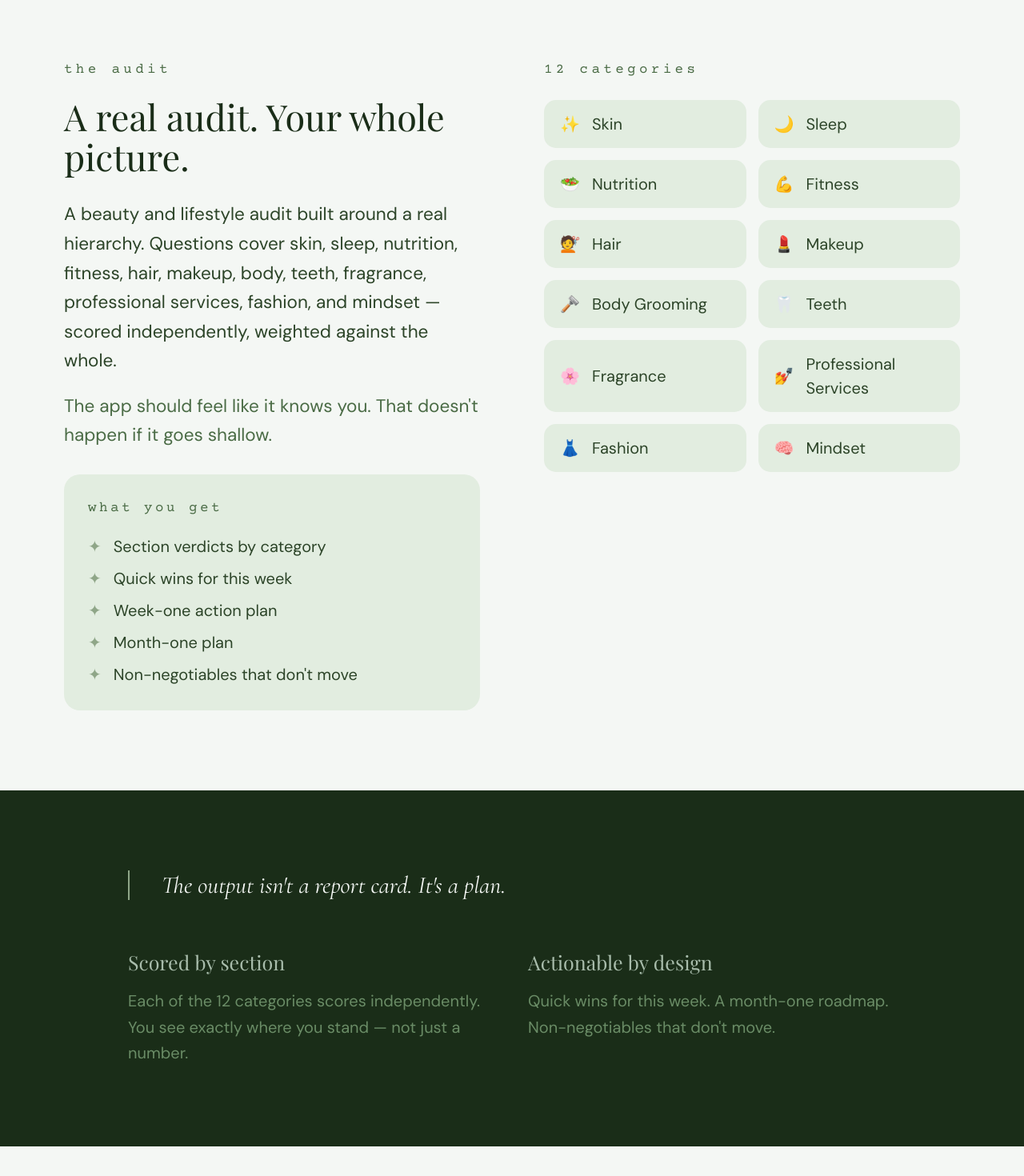
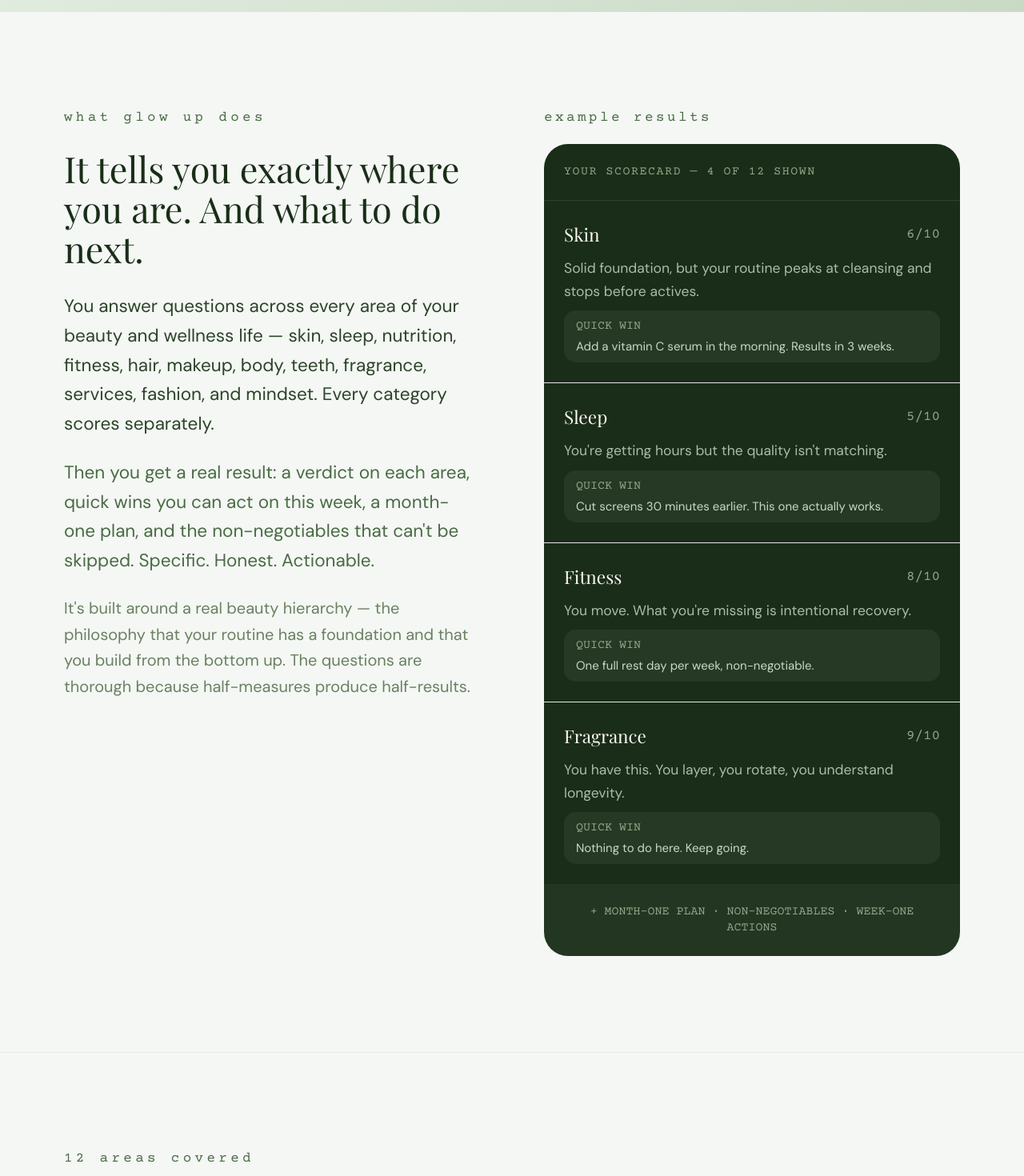
Before and after one commit to thevillanelle/ritualware, a React (Vite) app: page /glowup in a window 1280 px wide. Shown: the part 800-2270 px from the top of the page at 80% size. Built offline with nearby package versions, Linux system fonts and the light colour scheme; a web font is replaced by a local one.

Commit message:
feat: Ritualwear example Oracle output, GlowUp example scorecard + consumer language, Ritualwhere substantially built out with example results

```diff
--- a/src/pages/GlowUp.jsx
+++ b/src/pages/GlowUp.jsx
@@ -9,15 +9,21 @@ const categories = [
   { name: 'Fashion', icon: '👗' }, { name: 'Mindset', icon: '🧠' },
 ]
 
+const exampleResult = [
+  { cat: 'Skin', score: '6/10', verdict: 'Solid foundation, but your routine peaks at cleansing and stops before actives.', quickWin: 'Add a vitamin C serum in the morning. Results in 3 weeks.' },
+  { cat: 'Sleep', score: '5/10', verdict: 'You\'re getting hours but the quality isn\'t matching.', quickWin: 'Cut screens 30 minutes earlier. This one actually works.' },
+  { cat: 'Fitness', score: '8/10', verdict: 'You move. What you\'re missing is intentional recovery.', quickWin: 'One full rest day per week, non-negotiable.' },
+  { cat: 'Fragrance', score: '9/10', verdict: 'You have this. You layer, you rotate, you understand longevity.', quickWin: 'Nothing to do here. Keep going.' },
+]
+
 export default function GlowUp() {
   return (
     <main style={{ background: '#F4F7F4', minHeight: '100vh' }}>
 
-      <section className="relative flex items-center overflow-hidden pt-24 pb-16 md:pt-32 md:pb-24"
+      <section className="relative flex items-center overflow-hidden pt-24 pb-20 md:pt-36 md:pb-28"
         style={{ background: 'linear-gradient(160deg, #F4F7F4 0%, #E2EDE0 60%, #C8D9C4 100%)' }}>
         <div className="absolute top-0 right-0 w-[400px] h-[400px] rounded-full opacity-25 blur-3xl pointer-events-none"
           style={{ background: 'radial-gradient(circle, #8FA688, #A8BCAB)' }} />
-
         <div className="relative z-10 px-6 md:px-16 max-w-5xl mx-auto w-full">
           <motion.p initial={{ opacity: 0 }} animate={{ opacity: 1 }}
             className="font-mono text-sm tracking-[0.3em] mb-5" style={{ color: '#4A6B45' }}>glow up</motion.p>
@@ -27,7 +33,7 @@ export default function GlowUp() {
           </motion.h1>
           <motion.p initial={{ opacity: 0 }} animate={{ opacity: 1 }} transition={{ delay: 0.5 }}
             className="font-serif italic text-2xl max-w-lg mb-8" style={{ color: '#3A5538' }}>
-            A professional-grade beauty and lifestyle audit — not a vibe check.
+            A complete picture of where you are — and exactly what to do about it.
           </motion.p>
           <motion.a href="https://glowup.vercel.app" target="_blank" rel="noopener noreferrer"
             initial={{ opacity: 0 }} animate={{ opacity: 1 }} transition={{ delay: 0.7 }}
@@ -38,56 +44,81 @@ export default function GlowUp() {
         </div>
       </section>
 
-      <section className="py-20 px-6 md:px-16 max-w-5xl mx-auto">
+      {/* What it is */}
+      <section className="py-24 px-6 md:px-16 max-w-5xl mx-auto">
         <div className="grid md:grid-cols-2 gap-16 items-start">
           <div>
-            <p className="font-mono text-sm tracking-[0.25em] mb-4" style={{ color: '#4A6B45' }}>the audit</p>
-            <h2 className="font-display text-4xl mb-6" style={{ color: '#1A2D18' }}>A real audit. Your whole picture.</h2>
-            <p className="font-sans text-lg leading-relaxed mb-4" style={{ color: '#2C4428' }}>
-              A beauty and lifestyle audit built around a real hierarchy. Questions cover skin, sleep, nutrition, fitness, hair, makeup, body, teeth, fragrance, professional services, fashion, and mindset — scored independently, weighted against the whole.
+            <p className="font-mono text-sm tracking-[0.25em] mb-5" style={{ color: '#4A6B45' }}>what glow up does</p>
+            <h2 className="font-display text-4xl mb-6" style={{ color: '#1A2D18' }}>It tells you exactly where you are. And what to do next.</h2>
+            <p className="font-sans text-lg leading-relaxed mb-5" style={{ color: '#2C4428' }}>
+              You answer questions across every area of your beauty and wellness life — skin, sleep, nutrition, fitness, hair, makeup, body, teeth, fragrance, services, fashion, and mindset. Every category scores separately.
             </p>
-            <p className="font-sans text-lg leading-relaxed" style={{ color: '#4A6B45' }}>
-              The app should feel like it knows you. That doesn't happen if it goes shallow.
+            <p className="font-sans text-lg leading-relaxed mb-5" style={{ color: '#4A6B45' }}>
+              Then you get a real result: a verdict on each area, quick wins you can act on this week, a month-one plan, and the non-negotiables that can't be skipped. Specific. Honest. Actionable.
             </p>
-            <div className="rounded-2xl p-6 mt-6" style={{ background: '#E2EDE0' }}>
-              <p className="font-mono text-sm tracking-[0.2em] mb-4" style={{ color: '#4A6B45' }}>what you get</p>
-              <ul className="space-y-2">
-                {['Section verdicts by category', 'Quick wins for this week', 'Week-one action plan', 'Month-one plan', 'Non-negotiables that don\'t move'].map(item => (
-                  <li key={item} className="flex gap-3 font-sans text-base" style={{ color: '#2C4428' }}>
-                    <span style={{ color: '#8FA688' }}>✦</span> {item}
-                  </li>
+            <p className="font-sans text-base leading-relaxed" style={{ color: '#6A8060' }}>
+              It's built around a real beauty hierarchy — the philosophy that your routine has a foundation and that you build from the bottom up. The questions are thorough because half-measures produce half-results.
+            </p>
+          </div>
+
+          {/* Example scorecard */}
+          <div>
+            <p className="font-mono text-sm tracking-[0.2em] mb-4" style={{ color: '#4A6B45' }}>example results</p>
+            <div className="rounded-3xl overflow-hidden" style={{ background: '#1A2D18' }}>
+              <div className="p-5 border-b" style={{ borderColor: 'rgba(143,166,136,0.2)' }}>
+                <p className="font-mono text-xs text-sage tracking-widest">YOUR SCORECARD — 4 OF 12 SHOWN</p>
+              </div>
+              <div className="divide-y" style={{ borderColor: 'rgba(143,166,136,0.1)' }}>
+                {exampleResult.map((r, i) => (
+                  <div key={i} className="p-5">
+                    <div className="flex justify-between items-center mb-2">
+                      <p className="font-display text-lg" style={{ color: '#FAF7F2' }}>{r.cat}</p>
+                      <span className="font-mono text-sm" style={{ color: '#8FA688' }}>{r.score}</span>
+                    </div>
+                    <p className="font-sans text-sm leading-relaxed mb-2" style={{ color: '#A8BCAB' }}>{r.verdict}</p>
+                    <div className="rounded-xl px-3 py-2" style={{ background: 'rgba(143,166,136,0.1)' }}>
+                      <p className="font-mono text-xs mb-1" style={{ color: '#8FA688' }}>QUICK WIN</p>
+                      <p className="font-sans text-xs" style={{ color: '#C8D9C4' }}>{r.quickWin}</p>
+                    </div>
+                  </div>
                 ))}
-              </ul>
-            </div>
-          </div>
-          <div>
-            <p className="font-mono text-sm tracking-[0.25em] mb-5" style={{ color: '#4A6B45' }}>12 categories</p>
-            <div className="grid grid-cols-2 gap-3">
-              {categories.map(cat => (
-                <div key={cat.name} className="rounded-xl px-4 py-3 flex items-center gap-3"
-                  style={{ background: '#E2EDE0' }}>
-                  <span>{cat.icon}</span>
-                  <span className="font-sans text-base" style={{ color: '#2C4428' }}>{cat.name}</span>
-                </div>
-              ))}
+              </div>
+              <div className="p-5" style={{ background: 'rgba(143,166,136,0.08)' }}>
+                <p className="font-mono text-xs text-center" style={{ color: '#8FA688' }}>+ MONTH-ONE PLAN · NON-NEGOTIABLES · WEEK-ONE ACTIONS</p>
+              </div>
             </div>
           </div>
         </div>
       </section>
 
-      <section className="py-20 px-6" style={{ background: '#1A2D18' }}>
+      {/* 12 categories */}
+      <section className="py-24 px-6 md:px-16 max-w-5xl mx-auto border-t border-sage/20">
+        <p className="font-mono text-sm tracking-[0.25em] mb-10" style={{ color: '#4A6B45' }}>12 areas covered</p>
+        <div className="grid grid-cols-3 md:grid-cols-4 lg:grid-cols-6 gap-4">
+          {categories.map(cat => (
+            <div key={cat.name} className="rounded-2xl p-5 flex flex-col items-center text-center gap-2"
+              style={{ background: '#E2EDE0' }}>
+              <span className="text-2xl">{cat.icon}</span>
+              <span className="font-sans text-sm" style={{ color: '#2C4428' }}>{cat.name}</span>
+            </div>
+          ))}
+        </div>
+      </section>
+
+      {/* Philosophy */}
+      <section className="py-24 px-6" style={{ background: '#1A2D18' }}>
         <div className="max-w-3xl mx-auto">
-          <p className="font-serif italic text-2xl leading-tight pl-8 border-l-2 mb-12" style={{ color: '#F4F7F4', borderColor: '#8FA688' }}>
-            The output isn't a report card. It's a plan.
+          <p className="font-serif italic text-2xl leading-tight pl-8 border-l-2" style={{ color: '#F4F7F4', borderColor: '#8FA688' }}>
+            The result isn't a number. It's a plan. Something you can actually use tomorrow morning.
           </p>
-          <div className="grid md:grid-cols-2 gap-8">
+          <div className="grid md:grid-cols-2 gap-8 mt-12">
             <div>
-              <h3 className="font-display text-xl mb-3" style={{ color: '#A8BCAB' }}>Scored by section</h3>
-              <p className="font-sans text-base leading-relaxed" style={{ color: '#6A8C66' }}>Each of the 12 categories scores independently. You see exactly where you stand — not just a number.</p>
+              <h3 className="font-display text-xl mb-3" style={{ color: '#A8BCAB' }}>Scored by area</h3>
+              <p className="font-sans text-base leading-relaxed" style={{ color: '#6A8C66' }}>Each of the 12 areas scores independently. You see exactly where you stand — so you know what's working and what needs attention.</p>
             </div>
             <div>
-              <h3 className="font-display text-xl mb-3" style={{ color: '#A8BCAB' }}>Actionable by design</h3>
-              <p className="font-sans text-base leading-relaxed" style={{ color: '#6A8C66' }}>Quick wins for this week. A month-one roadmap. Non-negotiables that don't move.</p>
+              <h3 className="font-display text-xl mb-3" style={{ color: '#A8BCAB' }}>Honest and specific</h3>
+              <p className="font-sans text-base leading-relaxed" style={{ color: '#6A8C66' }}>Not "drink more water." The recommendations are specific enough to act on. Quick wins for this week. Non-negotiables that don't move.</p>
             </div>
           </div>
         </div>
@@ -95,7 +126,7 @@ export default function GlowUp() {
 
       <section className="py-20 px-6 text-center" style={{ background: '#F4F7F4' }}>
         <p className="font-serif italic text-2xl mb-8" style={{ color: '#3A5538' }}>
-          One honest assessment.
+          One honest look at where you are.
         </p>
         <a href="https://glowup.vercel.app" target="_blank" rel="noopener noreferrer"
           className="inline-block font-mono text-base px-10 py-4 rounded-full transition-all hover:opacity-90"
@@ -103,7 +134,6 @@ export default function GlowUp() {
           Open Glow Up →
         </a>
       </section>
-
     </main>
   )
 }
--- a/src/pages/Ritualwear.jsx
+++ b/src/pages/Ritualwear.jsx
@@ -1,14 +1,24 @@
 import { motion } from 'framer-motion'
+
+const exampleLook = [
+  { label: 'Silhouette', val: 'A-line, midi length — structured at the shoulder, fluid below' },
+  { label: 'Outfit', val: 'Silk slip dress in deep burgundy, worn under an ivory structured blazer' },
+  { label: 'Shoes', val: 'Square-toe mule in cognac leather — low heel, clean line' },
+  { label: 'Bag', val: 'Top-handle structured tote, dark chocolate' },
+  { label: 'Jewelry', val: 'Gold hoops, one chain layer, nothing stacked' },
+  { label: 'Lip', val: 'Brick red, semi-matte — no gloss' },
+  { label: 'Nails', val: 'Soft terracotta, oval shape' },
+  { label: 'Fragrance', val: 'Warm amber and sandalwood — evening-appropriate' },
+]
 
 export default function Ritualwear() {
   return (
     <main style={{ background: '#FDF6F7', minHeight: '100vh' }}>
 
-      <section className="relative flex items-center overflow-hidden pt-24 pb-16 md:pt-32 md:pb-24"
+      <section className="relative flex items-center overflow-hidden pt-24 pb-20 md:pt-36 md:pb-28"
         style={{ background: 'linear-gradient(160deg, #FDF6F7 0%, #F5E6E8 60%, #EDD0D4 100%)' }}>
         <div className="absolute top-0 right-0 w-[400px] h-[400px] rounded-full opacity-25 blur-3xl pointer-events-none"
           style={{ background: 'radial-gradient(circle, #D4919A, #E8B4B8)' }} />
-
         <div className="relative z-10 px-6 md:px-16 max-w-5xl mx-auto w-full">
           <motion.p initial={{ opacity: 0 }} animate={{ opacity: 1 }}
             className="font-mono text-sm tracking-[0.3em] mb-5" style={{ color: '#B87880' }}>ritualwear</motion.p>
@@ -29,37 +39,47 @@ export default function Ritualwear() {
         </div>
       </section>
 
-      <section className="py-20 px-6 md:px-16 max-w-5xl mx-auto">
+      {/* Style Bible */}
+      <section className="py-24 px-6 md:px-16 max-w-5xl mx-auto">
         <div className="grid md:grid-cols-2 gap-16 items-start">
           <div>
-            <p className="font-mono text-sm tracking-[0.25em] mb-4" style={{ color: '#B87880' }}>the style bible</p>
+            <p className="font-mono text-sm tracking-[0.25em] mb-5" style={{ color: '#B87880' }}>the style bible</p>
             <h2 className="font-display text-4xl mb-6" style={{ color: '#3D1A1F' }}>Deep questions. Your actual rules.</h2>
-            <p className="font-sans text-lg leading-relaxed mb-4" style={{ color: '#5C2F35' }}>
+            <p className="font-sans text-lg leading-relaxed mb-5" style={{ color: '#5C2F35' }}>
               The Style Bible is an intake process, not a quiz. It captures your Kibbe body type, color season, fabric preferences, and personal style philosophy — and your answers shape what you're asked next.
             </p>
             <p className="font-sans text-lg leading-relaxed" style={{ color: '#7A5055' }}>
               The questions are drawn from a specific style philosophy. Not generic. Not borrowed from someone else's framework. Applied to your specific profile.
             </p>
           </div>
-          <div className="rounded-3xl p-8" style={{ background: '#F0D8DC' }}>
-            <p className="font-mono text-sm tracking-[0.2em] mb-6" style={{ color: '#B87880' }}>what you get</p>
-            <div className="space-y-3">
-              {['Silhouette', 'Outfit', 'Shoes', 'Bag', 'Jewelry', 'Lip', 'Nails', 'Fragrance'].map(item => (
-                <div key={item} className="flex justify-between items-center text-base border-b pb-2"
-                  style={{ borderColor: '#D4919A40' }}>
-                  <span className="font-sans" style={{ color: '#3D1A1F' }}>{item}</span>
-                  <span className="font-mono text-sm" style={{ color: '#B87880' }}>→</span>
-                </div>
-              ))}
-              <p className="font-mono text-sm pt-2" style={{ color: '#B87880' }}>+ a mood board for every look</p>
+
+          {/* Example result — what the Oracle actually gives you */}
+          <div>
+            <p className="font-mono text-sm tracking-[0.2em] mb-4" style={{ color: '#B87880' }}>example oracle result</p>
+            <div className="rounded-3xl p-7" style={{ background: '#F0D8DC' }}>
+              <p className="font-mono text-xs tracking-widest mb-1" style={{ color: '#B87880' }}>TONIGHT · 62°F · DINNER</p>
+              <p className="font-serif italic text-sm mb-5" style={{ color: '#9A6068' }}>Your Soft Dramatic profile, Autumn season, silk/crepe preference</p>
+              <div className="space-y-3 mb-5">
+                {exampleLook.map(item => (
+                  <div key={item.label} className="border-b pb-3" style={{ borderColor: '#D4919A30' }}>
+                    <p className="font-mono text-xs mb-1" style={{ color: '#B87880' }}>{item.label.toUpperCase()}</p>
+                    <p className="font-sans text-sm" style={{ color: '#3D1A1F' }}>{item.val}</p>
+                  </div>
+                ))}
+              </div>
+              <div className="rounded-2xl p-4 text-center" style={{ background: 'rgba(212,145,154,0.15)' }}>
+                <p className="font-mono text-xs text-rose tracking-widest">+ MOOD BOARD GENERATED ALONGSIDE</p>
+                <p className="font-serif italic text-xs mt-1" style={{ color: '#9A6068' }}>Visual references for silhouette, texture, colour palette</p>
+              </div>
             </div>
           </div>
         </div>
       </section>
 
-      <section className="py-20 px-6" style={{ background: '#3D1A1F' }}>
+      {/* The Oracle */}
+      <section className="py-24 px-6" style={{ background: '#3D1A1F' }}>
         <div className="max-w-4xl mx-auto">
-          <p className="font-mono text-sm tracking-[0.25em] mb-4" style={{ color: '#D4919A' }}>the oracle</p>
+          <p className="font-mono text-sm tracking-[0.25em] mb-5" style={{ color: '#D4919A' }}>the oracle</p>
           <h2 className="font-display text-4xl mb-10" style={{ color: '#FDF6F7' }}>
             Your style. Today's weather. One complete look.
           </h2>
@@ -91,7 +111,6 @@ export default function Ritualwear() {
           Open Ritualwear →
         </a>
       </section>
-
     </main>
   )
 }
```
Also changed, not shown: src/pages/Ritualwhere.jsx (+90 -27 lines).
